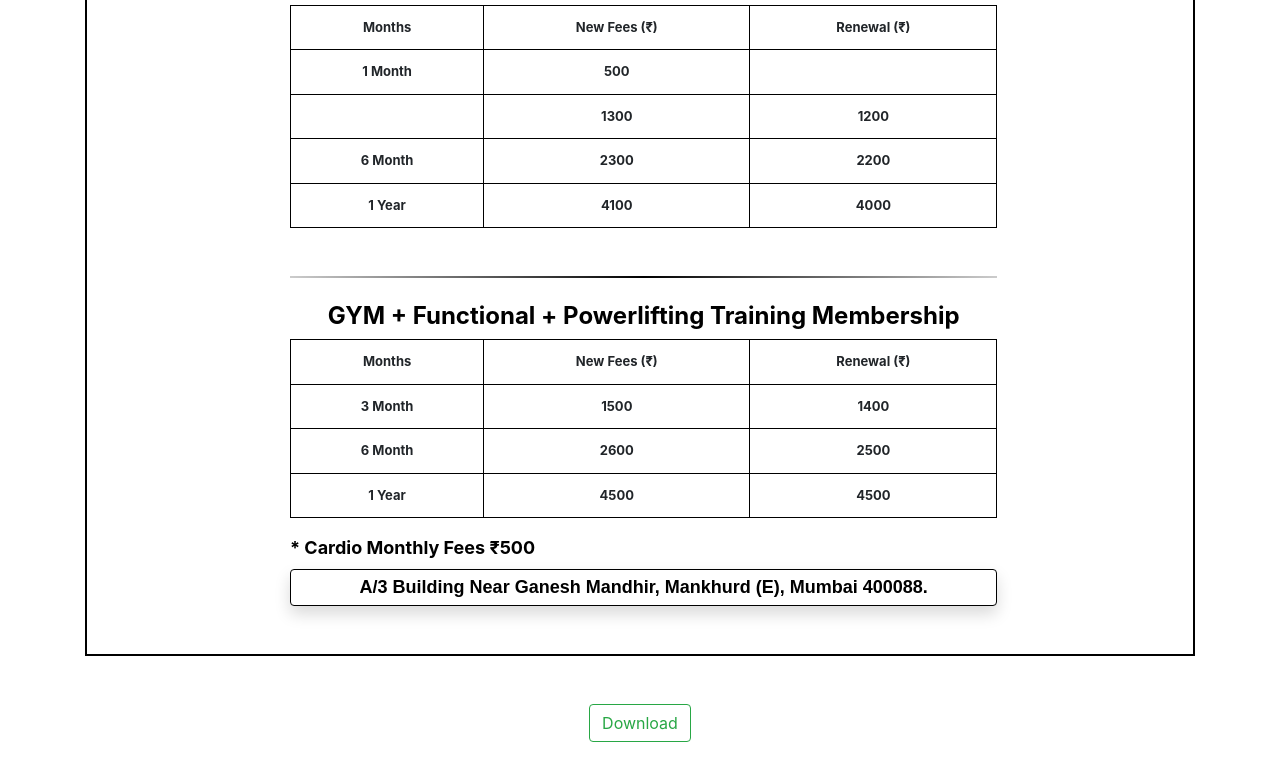
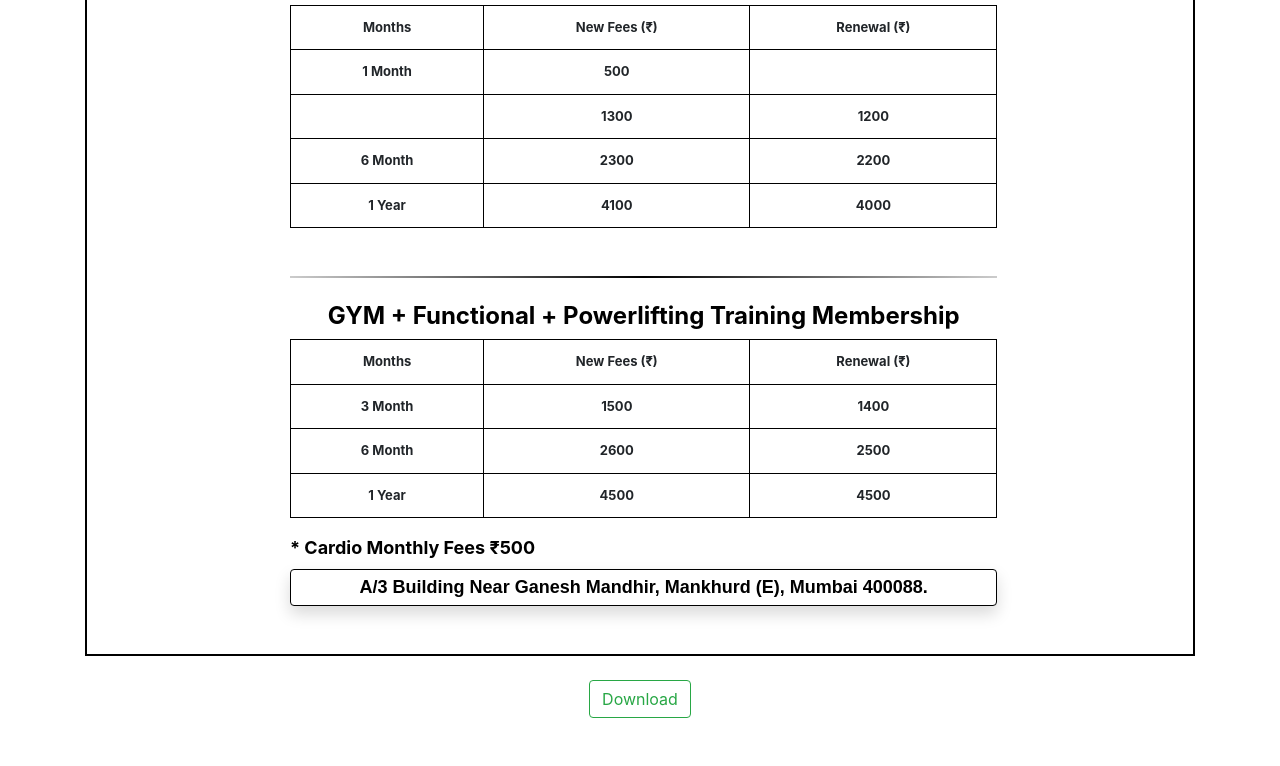
Before and after one commit to makrandtari/mumbaikarfitnesscafes, a plain HTML site: page index.html in a window 1280 px wide. Shown: the part 296-1062 px from the top of the page. Drawn offline with nearby package versions, Linux system fonts and the light colour scheme.

Commit message:
Update index.html

```diff
--- a/index.html
+++ b/index.html
@@ -208,12 +208,12 @@
         </div>
 
       </div>
-      <center><button type="button" id="d1-pdf" class="btn btn-outline-success mt-5">Download</button></center>
-      <br>
+
     </div>
 
   </div>
-
+      <center><button type="button" id="d1-pdf" class="btn btn-outline-success my-4">Download</button></center>
+      <br>
   <script src="html2pdf.bundle.min.js"></script>
   <script type="text/javascript">
     document.getElementById('d1-pdf').onclick = function () {
```
